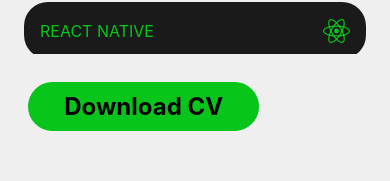
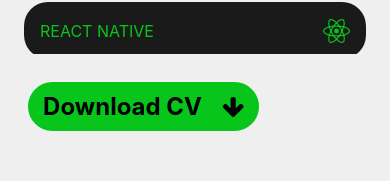
Before and after one commit to Kehad/Kehad-App, a React Native app: screen /SkillsScreen in a window 390 px wide. Shown: the part 612-793 px from the top of the page. Built offline with nearby package versions, Linux system fonts and the light colour scheme.

Commit message:
9 commit app

```diff
--- a/components/Buttons/IconButton.js
+++ b/components/Buttons/IconButton.js
@@ -1,14 +1,19 @@
 import React from "react";
 import { Button, Pressable, StyleSheet, Text, View } from "react-native";
 // import { Ionicons } from "@expo/vector-icons";
-import  Ionicons  from "@expo/vector-icons/Ionicons";
+import Ionicons from "@expo/vector-icons/Ionicons";
+import { GlobalStyles } from "../../constants/styles";
 
-function IconButton({ icon, color, size, onPress }) {
+function IconButton({ icon, color, size, onPress, children }) {
+
   return (
-    <Pressable onPress={onPress} style={({ pressed }) => pressed && styles.pressed}>
+    <Pressable
+      onPress={onPress}
+      style={({ pressed }) => pressed && styles.pressed}
+    >
       <View style={styles.buttonContainer}>
+        <Text>{children}</Text>
         <Ionicons name={icon} color={color} size={size} />
-              {/* <Text>aa</Text> */}
       </View>
     </Pressable>
   );
@@ -24,6 +29,6 @@ const styles = StyleSheet.create({
     marginVertical: 2,
   },
   pressed: {
-        opacity: 0.75
-    }
+    opacity: 0.75,
+  },
 });
--- /dev/null
+++ b/components/Buttons/IconNameButton.js
@@ -0,0 +1,50 @@
+import React from "react";
+import { View, Text, TouchableOpacity, StyleSheet } from "react-native";
+import { GlobalStyles } from "../../constants/styles";
+import { FontAwesome } from "@expo/vector-icons";
+
+function IconNameButton() {
+  return (
+    <View style={styles.container}>
+      <View style={styles.innerContainer}>
+        <TouchableOpacity style={styles.button}>
+          <Text style={styles.buttonText}>Download CV</Text>
+          <FontAwesome name="arrow-down" size={24} color="black" />
+        </TouchableOpacity>
+      </View>
+    </View>
+  );
+};
+
+export default IconNameButton;
+
+const styles = StyleSheet.create({
+  container: {
+    borderRadius: 28,
+    margin: 4,
+    marginVertical: 28,
+    overflow: "hidden",
+    borderWidth: 2,
+    borderColor: GlobalStyles.colors.primary50,
+        backgroundColor: GlobalStyles.colors.primary50,
+  },
+  innerContainer: {
+    backgroundColor: GlobalStyles.colors.primary50,
+    paddingVertical: 8,
+    // paddingHorizontal: 4,
+    elevation: 2,
+    width: "max-width",
+  },
+  button: {
+    flexDirection: "row",
+    alignItems: "center",
+    justifyContent: "center",
+  },
+  buttonText: {
+    color: "black",
+    textAlign: "center",
+    fontSize: 24,
+    fontWeight: "bold",
+    marginRight: 20, // Adds space between the icon and the text
+  },
+});
--- a/components/Buttons/PrimaryButton.js
+++ b/components/Buttons/PrimaryButton.js
@@ -1,8 +1,19 @@
 import React from "react";
 import { Pressable, StyleSheet, Text, View } from "react-native";
 import { GlobalStyles } from "../../constants/styles";
+import { Ionicons } from "@expo/vector-icons";
 
-function PrimaryButton({ children, onPress }) {
+function PrimaryButton({ children, onPress, icon }) {
+  // let content = <Text>{children}</Text>;
+  // console.log(icon)
+  // if (icon) {
+  //   return content = (
+  //     <View style={[{ flexDirection: "row", alignItems: "center" },styles.buttonText]}>
+  //       <Text>{children}</Text>
+  //       {/* <Ionicons name="logo-html5" size="23" color="black" /> */}
+  //     </View>
+  //   );
+  // }
   return (
     <View style={styles.buttonOuterContainer}>
       <Pressable
@@ -13,8 +24,9 @@ function PrimaryButton({ children, onPress }) {
         }
         j
         onPress={onPress}
-        android_ripple={{ color: GlobalStyles.colors.primary500}}
+        android_ripple={{ color: GlobalStyles.colors.primary500 }}
       >
+
         <Text style={styles.buttonText}>{children}</Text>
       </Pressable>
     </View>
@@ -36,7 +48,7 @@ const styles = StyleSheet.create({
   buttonInnerContainer: {
     backgroundColor: GlobalStyles.colors.primary50,
     paddingVertical: 8,
-    paddingHorizontal: 4,
+    // paddingHorizontal: 4,
     elevation: 2,
     width: "max-width",
   },
--- a/screens/ContactScreen.js
+++ b/screens/ContactScreen.js
@@ -28,15 +28,30 @@ function ContactScreen() {
     <View style={styles.container}>
       <Title>Hello</Title>
       <Text style={styles.text}>
-        Looking to start a project and need that magical touch?<Text onPress={openLink} style={styles.span}>React out!!!</Text>
+        Looking to start a project and need that magical touch?
+        <Text onPress={openLink} style={styles.span}>
+          React out!!!
+        </Text>
       </Text>
       <View style={styles.form}>
         <View style={styles.textBox}>
-          <TextInput placeholder="name" style={styles.textInput} />
-          <TextInput placeholder="email" style={styles.textInput} />
+          <TextInput
+            placeholder="name"
+            style={styles.textInput}
+            placeholderTextColor={GlobalStyles.colors.primary50}
+          />
+          <TextInput
+            placeholder="email"
+            style={styles.textInput}
+            placeholderTextColor={GlobalStyles.colors.primary50}
+          />
         </View>
         <View style={styles.messageBox}>
-          <TextInput placeholder="your message" style={styles.messageInput} />
+          <TextInput
+            placeholder="your message"
+            placeholderTextColor={GlobalStyles.colors.primary50}
+            style={styles.messageInput}
+          />
         </View>
         <View style={styles.socialsBox}>
           <SocialLinks />
@@ -90,6 +105,7 @@ const styles = StyleSheet.create({
     height: 150,
     marginVertical: 8,
     paddingLeft: 16,
+    paddingVertical: 0,
     fontSize: 24,
     borderWidth: 2,
     borderRadius: 8,
--- a/screens/SkillsScreen.js
+++ b/screens/SkillsScreen.js
@@ -5,6 +5,9 @@ import Title from "../components/UI/Title";
 import { GlobalStyles } from "../constants/styles";
 import SkillsList from "../components/skills/SkillsList";
 import PrimaryButton from "../components/Buttons/PrimaryButton";
+import IconButton from "../components/Buttons/IconButton";
+import { Ionicons } from "@expo/vector-icons";
+import IconNameButton from "../components/Buttons/IconNameButton";
 
 const itemList = [
   {
@@ -86,7 +89,11 @@ function SkillsScreen() {
         renderItem={renderSkillsItem}
       />
       <View style={styles.button}>
-        <PrimaryButton>Download CV</PrimaryButton>
+        {/* <PrimaryButton icon="jdh">Download CV</PrimaryButton>
+        <IconButton icon="menu" size={32}>
+          Download CV
+        </IconButton> */}
+        <IconNameButton />
       </View>
     </View>
   );
```
Also changed, not shown: components/skills/SkillsList.js (+3 -4 lines). Lines whose indentation alone changed are shown as unchanged.
